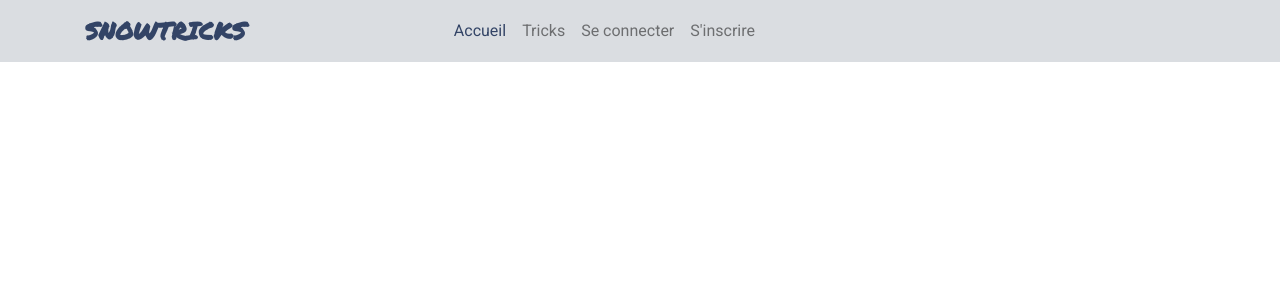
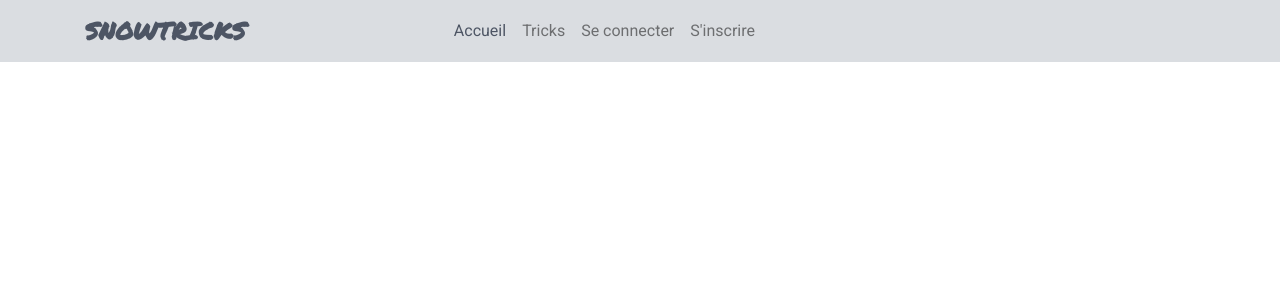
Before and after one commit to CarolineDirat/SnowTricksSymfony5, a Symfony app: template templates/base.html.twig in a window 1280 px wide. Shown: the top 300 px of the page. Run offline with Twig, Linux system fonts and the light colour scheme; the template is opened without the code that fills it, so the values that code supplies are empty; some libraries are stand-ins or nearby versions.

Commit message:
edit navbrand color property

```diff
--- a/public/css/style.css
+++ b/public/css/style.css
@@ -28,7 +28,7 @@ nav {
 .navbar-light .navbar-nav .nav-link.active,
 .navbar-light .navbar-nav .nav-link.show,
 .navbar-light .navbar-nav .show>.nav-link {
-    color: #334466;
+    color: #4d5564;
 }
 
 @media (min-width: 992px) {
```
